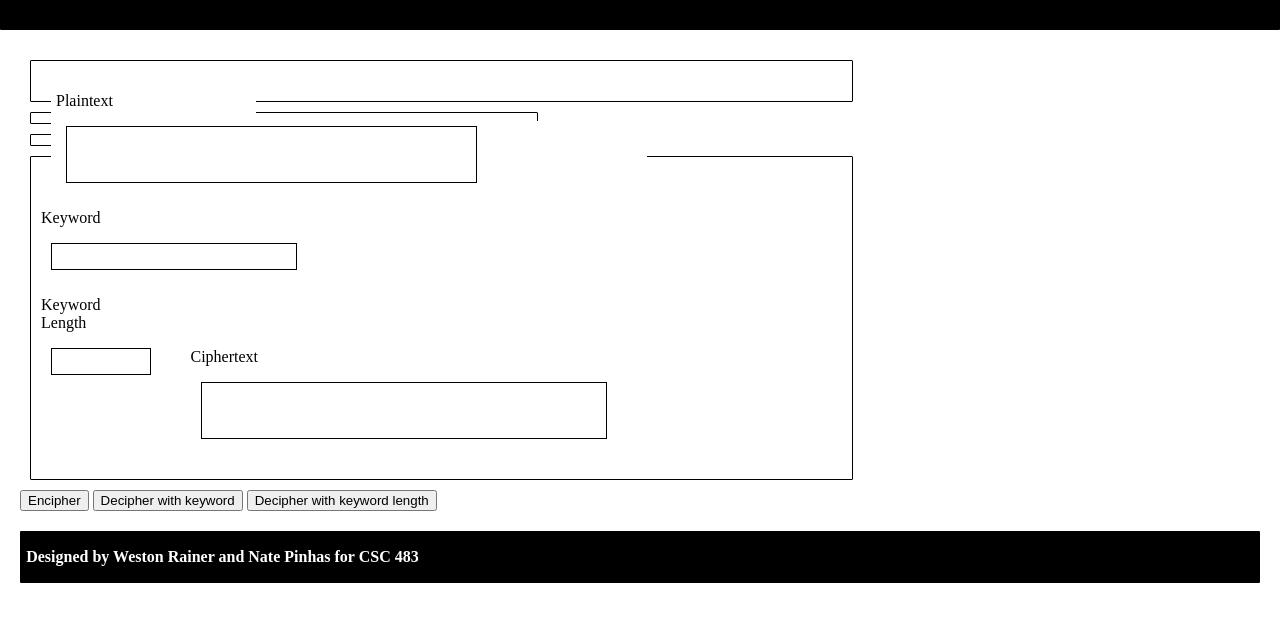
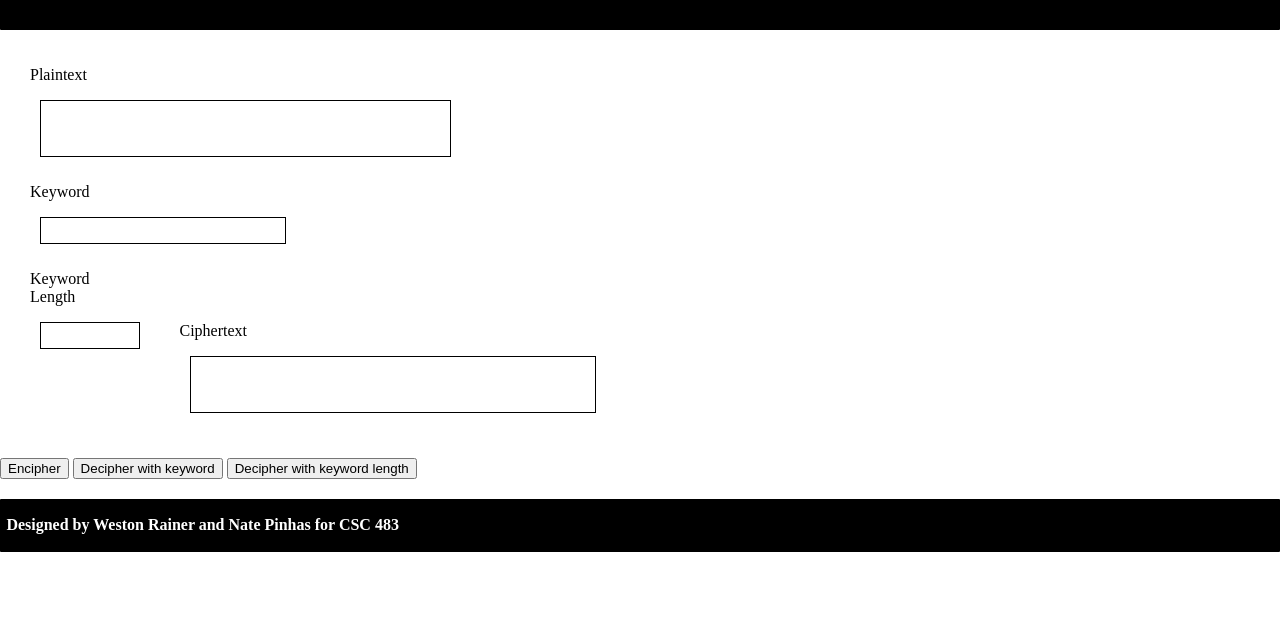
Before and after one commit to westceno/Columnar-Transposition, a plain HTML site: page Website Design.html in a window 1280 px wide. Shown: the part 83-704 px from the top of the page. Drawn offline with Linux system fonts and the light colour scheme; a script that the page names is missing.

Commit message:
Update Website Design.html

```diff
--- a/Website Design.html
+++ b/Website Design.html
@@ -20,15 +20,25 @@ body {
 
 .ctpt{
   background-color: white;
-  width: 63%;
   border: 1px solid black;
   padding: 20px;
   margin: 10px;
 }
 
+.ctptsize{
+width: 63%
+}
+
+.keywsize{
+width:40%
+}
+
+.keylsize{
+width:15%
+}
+
 .keyw{
   background-color: white;
-  width: 40%;
   border: 1px solid black;
   padding: 5px;
   margin: 10px;
@@ -36,7 +46,6 @@ body {
 
 .keyl{
   background-color: white;
-  width: 15%;
   border: 1px solid black;
   padding: 5px;
   margin: 10px;
@@ -105,7 +114,7 @@ div {
 <div class="container">
   <form action="/action_page.php">
 
-  <div class="ctpt">
+  <div class="ctptsize">
     <div class="col-25">
        <label for="ptext">Plaintext</label>
     </div>
@@ -117,7 +126,7 @@ div {
 
 
 
-  <div class="keyw">
+  <div class="keywsize">
     <div class="col-25">
        <label for="ptext">Keyword</label>
     </div>
@@ -126,7 +135,7 @@ div {
     </div>
   </div>
 
-  <div class="keyl">
+  <div class="keylsize">
     <div class="col-25">
        <label for="ptext">Keyword Length</label>
     </div>
@@ -135,8 +144,8 @@ div {
     </div>
   </div>
 
-<div class="ctpt">
-  <div class="row">
+<div class="ctptsize">
+	<div class="row">
     <div class="col-25">
      <label for="ctext">Ciphertext</label>
     </div>
@@ -144,7 +153,7 @@ div {
      <input class="ctpt" type="text" id="ctext" name="ciphertext" placeholder=" ">
     </div>
   </div>
-
+</div>
 
   </form>
 </div>
```
